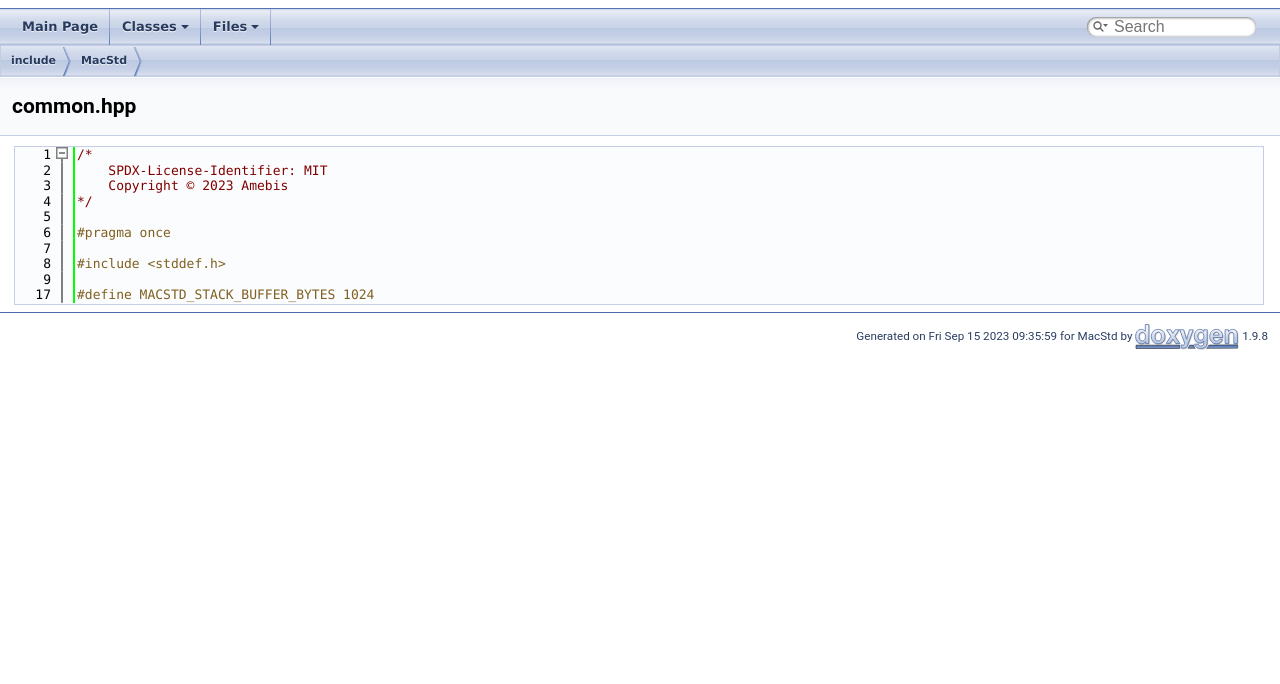
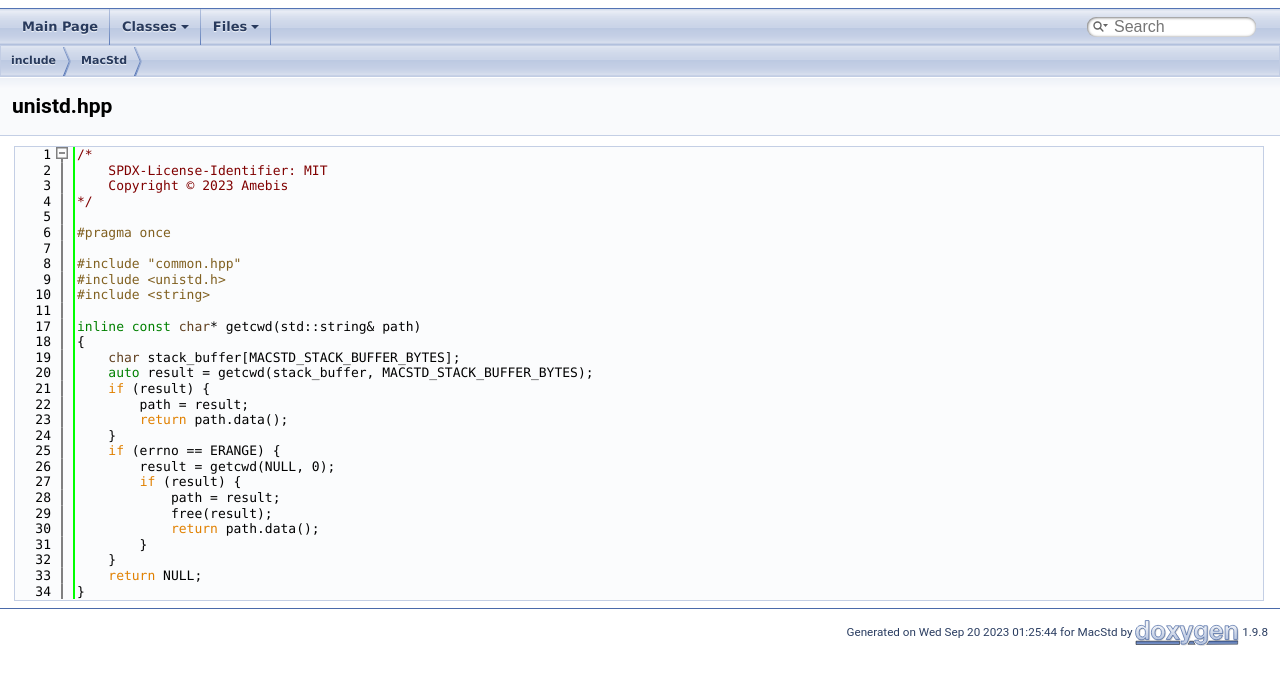
Before and after one commit to Amebis/MacStd, a plain HTML site: page unistd_8hpp_source.html in a window 1280 px wide. Shown: the part 48-732 px from the top of the page. Drawn offline with Linux system fonts and the light colour scheme.

Commit message:
deploy: 7374e0dc3840f74ee93ea9ff950ce190ef2d5dfe

```diff
--- a/common_8hpp_source.html
+++ b/unistd_8hpp_source.html
@@ -5,7 +5,7 @@
 <meta http-equiv="X-UA-Compatible" content="IE=11"/>
 <meta name="generator" content="Doxygen 1.9.8"/>
 <meta name="viewport" content="width=device-width, initial-scale=1"/>
-<title>MacStd: include/MacStd/common.hpp Source File</title>
+<title>MacStd: include/MacStd/unistd.hpp Source File</title>
 <link href="tabs.css" rel="stylesheet" type="text/css"/>
 <script type="text/javascript" src="jquery.js"></script>
 <script type="text/javascript" src="dynsections.js"></script>
@@ -79,7 +79,7 @@ $(document).ready(function() { init_codefold(0); });
 </div>
 </div><!-- top -->
 <div class="header">
-  <div class="headertitle"><div class="title">common.hpp</div></div>
+  <div class="headertitle"><div class="title">unistd.hpp</div></div>
 </div><!--header-->
 <div class="contents">
 <div class="fragment"><div class="line"><a id="l00001" name="l00001"></a><span class="lineno">    1</span><span class="comment">/*</span></div>
@@ -89,13 +89,32 @@ $(document).ready(function() { init_codefold(0); });
 <div class="line"><a id="l00005" name="l00005"></a><span class="lineno">    5</span> </div>
 <div class="line"><a id="l00006" name="l00006"></a><span class="lineno">    6</span><span class="preprocessor">#pragma once</span></div>
 <div class="line"><a id="l00007" name="l00007"></a><span class="lineno">    7</span> </div>
-<div class="line"><a id="l00008" name="l00008"></a><span class="lineno">    8</span><span class="preprocessor">#include &lt;stddef.h&gt;</span></div>
-<div class="line"><a id="l00009" name="l00009"></a><span class="lineno">    9</span> </div>
-<div class="line"><a id="l00017" name="l00017"></a><span class="lineno">   17</span><span class="preprocessor">#define MACSTD_STACK_BUFFER_BYTES 1024</span></div>
+<div class="line"><a id="l00008" name="l00008"></a><span class="lineno">    8</span><span class="preprocessor">#include &quot;common.hpp&quot;</span></div>
+<div class="line"><a id="l00009" name="l00009"></a><span class="lineno">    9</span><span class="preprocessor">#include &lt;unistd.h&gt;</span></div>
+<div class="line"><a id="l00010" name="l00010"></a><span class="lineno">   10</span><span class="preprocessor">#include &lt;string&gt;</span></div>
+<div class="line"><a id="l00011" name="l00011"></a><span class="lineno">   11</span> </div>
+<div class="line"><a id="l00017" name="l00017"></a><span class="lineno">   17</span><span class="keyword">inline</span> <span class="keyword">const</span> <span class="keywordtype">char</span>* getcwd(std::string&amp; path)</div>
+<div class="line"><a id="l00018" name="l00018"></a><span class="lineno">   18</span>{</div>
+<div class="line"><a id="l00019" name="l00019"></a><span class="lineno">   19</span>    <span class="keywordtype">char</span> stack_buffer[MACSTD_STACK_BUFFER_BYTES];</div>
+<div class="line"><a id="l00020" name="l00020"></a><span class="lineno">   20</span>    <span class="keyword">auto</span> result = getcwd(stack_buffer, MACSTD_STACK_BUFFER_BYTES);</div>
+<div class="line"><a id="l00021" name="l00021"></a><span class="lineno">   21</span>    <span class="keywordflow">if</span> (result) {</div>
+<div class="line"><a id="l00022" name="l00022"></a><span class="lineno">   22</span>        path = result;</div>
+<div class="line"><a id="l00023" name="l00023"></a><span class="lineno">   23</span>        <span class="keywordflow">return</span> path.data();</div>
+<div class="line"><a id="l00024" name="l00024"></a><span class="lineno">   24</span>    }</div>
+<div class="line"><a id="l00025" name="l00025"></a><span class="lineno">   25</span>    <span class="keywordflow">if</span> (errno == ERANGE) {</div>
+<div class="line"><a id="l00026" name="l00026"></a><span class="lineno">   26</span>        result = getcwd(NULL, 0);</div>
+<div class="line"><a id="l00027" name="l00027"></a><span class="lineno">   27</span>        <span class="keywordflow">if</span> (result) {</div>
+<div class="line"><a id="l00028" name="l00028"></a><span class="lineno">   28</span>            path = result;</div>
+<div class="line"><a id="l00029" name="l00029"></a><span class="lineno">   29</span>            free(result);</div>
+<div class="line"><a id="l00030" name="l00030"></a><span class="lineno">   30</span>            <span class="keywordflow">return</span> path.data();</div>
+<div class="line"><a id="l00031" name="l00031"></a><span class="lineno">   31</span>        }</div>
+<div class="line"><a id="l00032" name="l00032"></a><span class="lineno">   32</span>    }</div>
+<div class="line"><a id="l00033" name="l00033"></a><span class="lineno">   33</span>    <span class="keywordflow">return</span> NULL;</div>
+<div class="line"><a id="l00034" name="l00034"></a><span class="lineno">   34</span>}</div>
 </div><!-- fragment --></div><!-- contents -->
 <!-- start footer part -->
 <hr class="footer"/><address class="footer"><small>
-Generated on Fri Sep 15 2023 09:35:59 for MacStd by&#160;<a href="https://www.doxygen.org/index.html"><img class="footer" src="doxygen.svg" width="104" height="31" alt="doxygen"/></a> 1.9.8
+Generated on Wed Sep 20 2023 01:25:44 for MacStd by&#160;<a href="https://www.doxygen.org/index.html"><img class="footer" src="doxygen.svg" width="104" height="31" alt="doxygen"/></a> 1.9.8
 </small></address>
 </body>
 </html>
```
Also changed, not shown: annotated.html (+1 -1 lines), classes.html (+1 -1 lines), dir_33c78a012c8d08979f57a54a07694c46.html (+1 -1 lines), dir_49bef833487b2e4ec885e49af66a06b7.html (+3 -1 lines), dir_68267d1309a1af8e8297ef4c3efbcdba.html (+1 -1 lines), dir_d44c64559bbebec7f509842c48db8b23.html (+1 -1 lines), dyld_8hpp_source.html (+1 -1 lines), files.html (+4 -3 lines), hierarchy.html (+1 -1 lines), index.html (+1 -1 lines), interface_tests.html (+1 -1 lines), pch_8hpp_source.html (+2 -1 lines).
